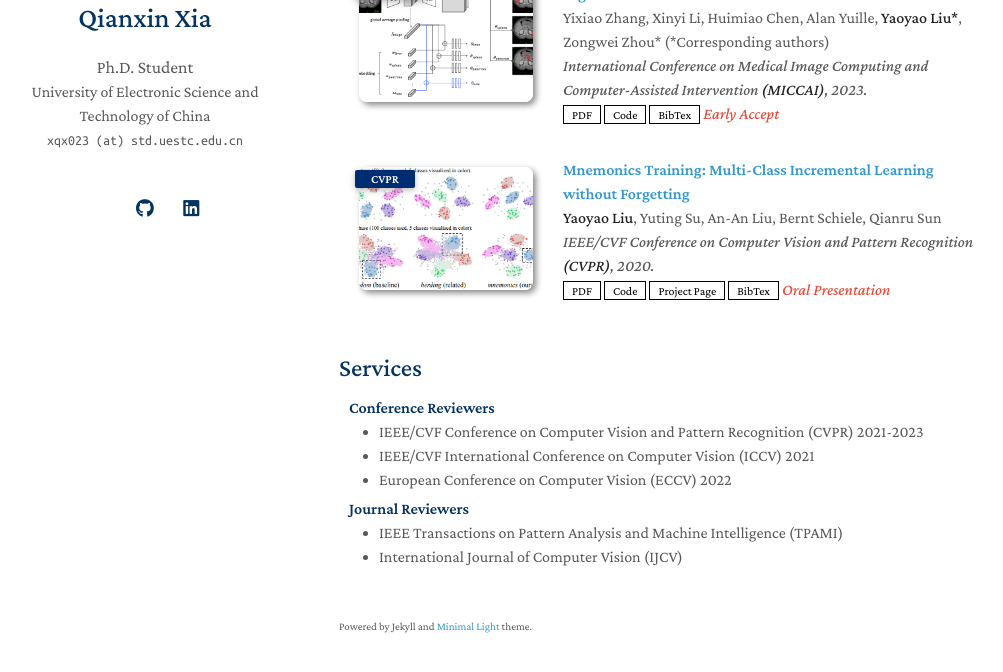
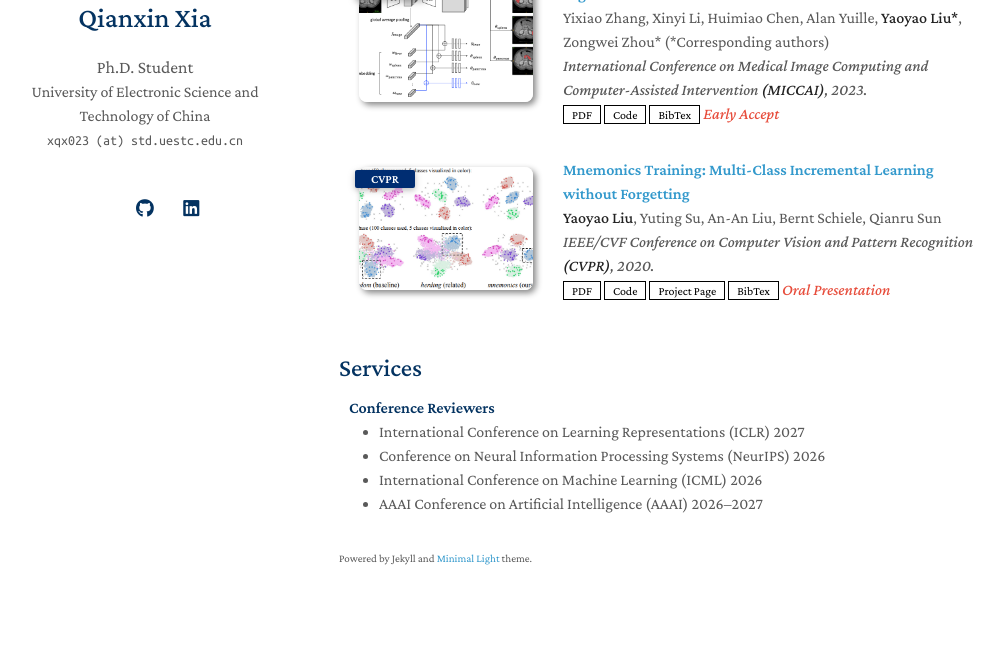
Before and after one commit to einsteinxia/einsteinxia.github.io, a Jekyll site: the page built from index.md, in a window 1280 px wide and 900 px high, scrolled down 648 px, cut to the strip 193-865 px from the top of the window. Shown: the whole strip, without its empty margins (131-1134 px from the left). Built offline with Jekyll 4.4.1, drawn with Linux system fonts in a browser that asks for light colours; a style sheet for code colours, icons or effects is not loaded; our own code applies the rules of GitHub Pages for plain Markdown files; after the commit the page ends 1480 px from its top, so only the background shows below that.

Commit message:
Update services.md

```diff
--- a/_includes/services.md
+++ b/_includes/services.md
@@ -3,14 +3,8 @@
 <h4 style="margin:0 10px 0;">Conference Reviewers</h4>
 
 <ul style="margin:0 0 5px;">
-  <li><a href="http://cvpr2023.thecvf.com/"><autocolor>IEEE/CVF Conference on Computer Vision and Pattern Recognition (CVPR) 2021-2023</autocolor></a></li>
-  <li><a href="http://iccv2021.thecvf.com/"><autocolor>IEEE/CVF International Conference on Computer Vision (ICCV) 2021</autocolor></a></li>
-  <li><a href="https://eccv2022.ecva.net/"><autocolor>European Conference on Computer Vision (ECCV) 2022</autocolor></a></li>
+  <li><a href="https://iclr.cc/"><autocolor>International Conference on Learning Representations (ICLR) 2027</autocolor></a></li>
+  <li><a href="https://neurips.cc/"><autocolor>Conference on Neural Information Processing Systems (NeurIPS) 2026</autocolor></a></li>
+  <li><a href="https://icml.cc/"><autocolor>International Conference on Machine Learning (ICML) 2026</autocolor></a></li>
+  <li><a href="https://aaai.org/conference/aaai/"><autocolor>AAAI Conference on Artificial Intelligence (AAAI) 2026–2027</autocolor></a></li>
 </ul>
-
-<h4 style="margin:0 10px 0;">Journal Reviewers</h4>
-
-<ul style="margin:0 0 20px;">
-  <li><a href="https://www.computer.org/csdl/journal/tp"><autocolor>IEEE Transactions on Pattern Analysis and Machine Intelligence (TPAMI)</autocolor></a></li>
-  <li><a href="https://www.springer.com/journal/11263"><autocolor>International Journal of Computer Vision (IJCV)</autocolor></a></li>
-</ul>
```
